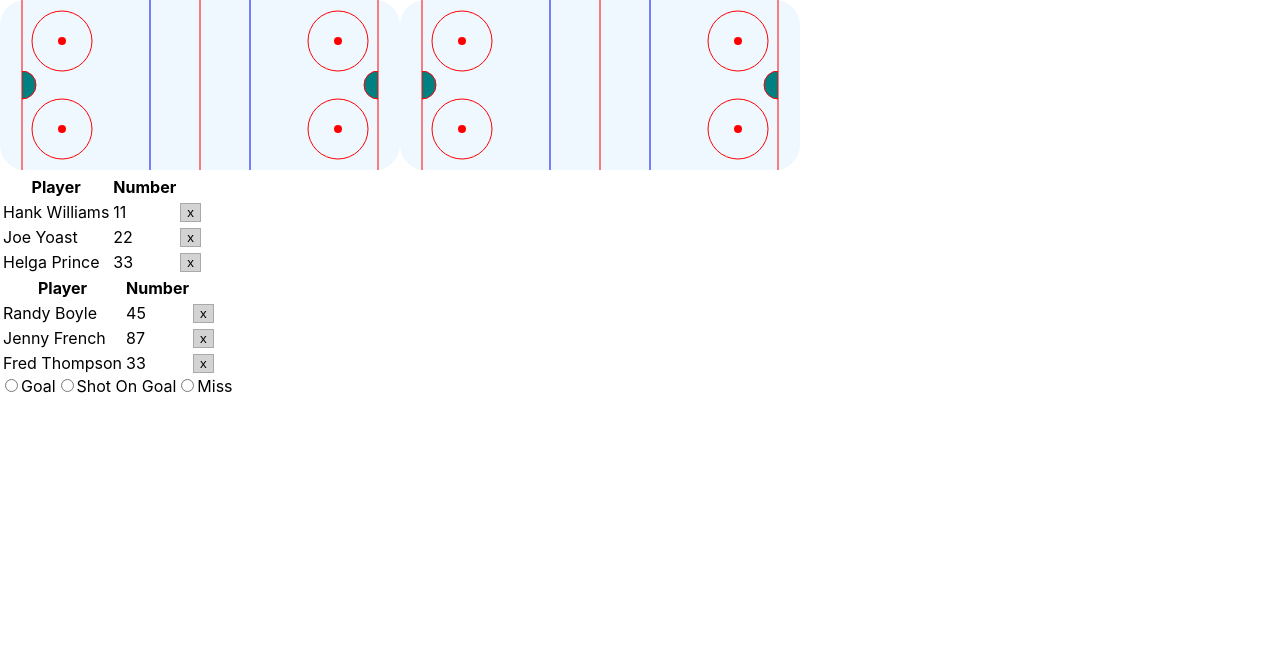
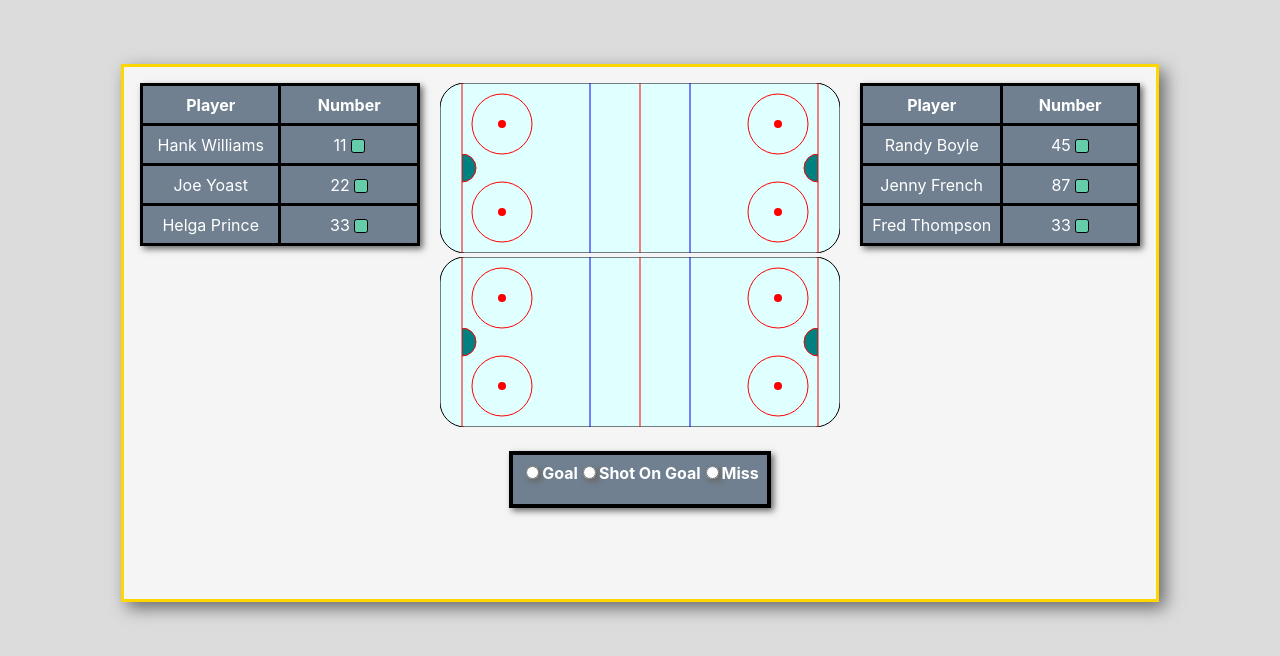
Before and after one commit to ck3130/live_stat_tracking, a React (Create React App) app: page / in a window 1280 px wide. Shown: the top 656 px of the page. Built offline with nearby package versions, Linux system fonts and the light colour scheme.

Commit message:
different shot outcomes show diff colors

```diff
--- a/src/App.css
+++ b/src/App.css
@@ -40,3 +40,36 @@
 .center {
   margin:auto;
 }
+
+.teamTableOne {
+  justify-self: end;
+}
+
+.teamTableTwo {
+  justify-self: start;
+}
+
+.statTracker {
+  justify-self: center;
+}
+
+.statDetailForm {
+  grid-row: 2 / 3;
+  grid-column: 1 / 4;
+  justify-self: center;
+}
+
+.main {
+  display:grid;
+  grid-template: repeat(2, 1fr) / 1fr 400px 1fr;
+  grid-gap:20px;
+  margin: auto;
+  margin-top: 4em;
+  min-width:800px;
+  max-width: 1000px;
+  height:500px;
+  padding:1em;
+  border:.2em solid gold;
+  background-color:whitesmoke;
+  box-shadow: .4em .4em 1em dimgrey;
+}
--- a/src/App.js
+++ b/src/App.js
@@ -6,12 +6,20 @@ import StatDetailForm from "./statDetailForm";
 
 function App() {
   return (
-    <>
-      <StatTracker />
-      <TeamForm team={ 'One' }/>
-      <TeamForm team={ 'Two' }/>
-      <StatDetailForm />
-    </>
+    <div className="main">
+      <div className="teamTableOne">
+        <TeamForm team={ 'One' }/>
+      </div>
+      <div className="statTracker">
+        <StatTracker />
+      </div>
+      <div className="teamTableTwo">
+        <TeamForm team={ 'Two' }/>
+      </div>
+      <div className="statDetailForm">
+        <StatDetailForm />
+      </div>
+    </div>
   );
 }
 
--- a/src/index.css
+++ b/src/index.css
@@ -1,5 +1,6 @@
 body {
   margin: 0;
+  background-color:gainsboro;
   font-family: -apple-system, BlinkMacSystemFont, 'Segoe UI', 'Roboto', 'Oxygen',
     'Ubuntu', 'Cantarell', 'Fira Sans', 'Droid Sans', 'Helvetica Neue',
     sans-serif;
--- a/src/rinkComponents.js
+++ b/src/rinkComponents.js
@@ -8,8 +8,9 @@ export default function RinkComponents(){
             <rect
                 x="0px" y="0px"
                 width="400px" height="170px"
-                fill="aliceblue"
+                fill="lightcyan"
                 rx="25px"
+                stroke="black"
             />
             {/* left goal crease */}
             <svg x="22px" y="71px">
--- /dev/null
+++ b/src/statDetailForm.css
@@ -0,0 +1,9 @@
+.statDetailForm {
+    height:25%;
+    padding:.5em;
+    border: .3em solid black;
+    color:white;
+    background-color: slategrey;
+    font-weight: bold;
+    box-shadow: .2em .2em .4em dimgrey;
+}
--- a/src/statDetailForm.js
+++ b/src/statDetailForm.js
@@ -1,5 +1,6 @@
 import React from "react";
 import { useStatistics } from "./statistic-hooks";
+import "./statDetailForm.css"
 
 export default function StatDetailForm() {
     const { selectStatDetail, statDetail } = useStatistics()
@@ -10,12 +11,12 @@ export default function StatDetailForm() {
 
     return (
         <form>
-            <input type="radio" name="goal" id="goalStat" value="goal" checked={"goal" === statDetail} onChange={changeSelected} />
-            <label for="goalStat">Goal</label>
-            <input type="radio" name="shotOnGoalStat" id="shotOnGoalStat" value="shotOnGoal" checked={"shotOnGoal" === statDetail} onChange={changeSelected}/>
-            <label for="shotOnGoalStat">Shot On Goal</label>
-            <input type="radio" name="miss" id="missStat" value="miss" checked={"miss" === statDetail} onChange={changeSelected}/>
-            <label for="missStat">Miss</label>
+            <input className="statDetailForm" type="radio" name="goal" id="goalStat" value="goal" checked={"goal" === statDetail} onChange={changeSelected} />
+            <label htmlFor="goalStat">Goal</label>
+            <input className="statDetailForm" type="radio" name="shotOnGoalStat" id="shotOnGoalStat" value="shotOnGoal" checked={"shotOnGoal" === statDetail} onChange={changeSelected}/>
+            <label htmlFor="shotOnGoalStat">Shot On Goal</label>
+            <input className="statDetailForm" type="radio" name="miss" id="missStat" value="miss" checked={"miss" === statDetail} onChange={changeSelected}/>
+            <label htmlFor="missStat">Miss</label>
         </form>
     )
 }
--- a/src/statTracker.js
+++ b/src/statTracker.js
@@ -1,4 +1,4 @@
-import React, { useRef } from "react";
+import React from "react";
 import { useStatistics } from './statistic-hooks';
 import WithRinkBuilder from './withRinkBuilder.js';
 import { RinkDiv } from "./rinkDiv.js"
@@ -10,16 +10,20 @@ export default function StatTracker() {
 
     const click = e => {
         let node = ref
-        let nodeStyle = window.getComputedStyle(node.current)
-        let mL = nodeStyle.getPropertyValue("margin-left")
-        let mT = nodeStyle.getPropertyValue("margin-Top")
-        trackStat(e.pageX-parseInt(mL), e.pageY-parseInt(mT))
+        let nodeRect = node.current.getBoundingClientRect()
+        let coordL = nodeRect.y
+        let coordT = nodeRect.x
+        trackStat(e.pageX-parseInt(coordT), e.pageY-parseInt(coordL))
     }
 
     return (
         <RinkDiv ref={ref}>
+            <div>
             <WithRinkBuilder id={"track"} onTrack={click}/>
+            </div>
+            <div>
             <WithRinkBuilder id={"display"} stats={statistics}/>
+            </div>
         </RinkDiv>
     )
 }
--- a/src/teamForm.js
+++ b/src/teamForm.js
@@ -11,7 +11,6 @@ export default function TeamForm({ team }) {
                 <tr>
                     <th>Player</th>
                     <th>Number</th>
-                    <th></th>
                 </tr>
             </thead>
             <tbody>
--- a/src/teamFormPlayerRow.css
+++ b/src/teamFormPlayerRow.css
@@ -1,9 +1,13 @@
 button{
-    border:.1em solid darkgray;
+    border:.1em solid;
+    border-radius: .2em;
+    height:1em;
+    width: 1em;
+    vertical-align: middle;
 }
 
 .playerSelectButton {
-    background-color:lightgray;
+    background-color:mediumaquamarine;
 }
 
 .playerSelectButton:hover {
@@ -13,3 +17,18 @@ button{
 .playerSelectButtonSelected {
     background-color: orange;
 }
+
+table {
+    text-align: center;
+    vertical-align: center;
+    border-collapse: collapse;
+    box-shadow: .2em .2em .4em dimgrey;
+}
+
+th, td {
+    border: .2em solid black;
+    width:150px;
+    height:35px;
+    color:white;
+    background-color: slategray;
+}
--- a/src/teamFormPlayerRow.js
+++ b/src/teamFormPlayerRow.js
@@ -16,17 +16,13 @@ export default function TeamFormPlayerRow({firstName, lastName, number, team}) {
     return(
         <tr>
             <td>{ firstName } { lastName }</td>
-            <td>{ number }</td>
-            <td>
-                <button
+            <td>{ number } <button
                     id={id}
                     type="button"
                     className={hasPlayerFocus === id ? "playerSelectButtonSelected" : "playerSelectButton"}
                     name="playerSelect"
                     onClick={select}
-                >
-                        x
-                </button>
+                />
             </td>
         </tr>
     );
--- a/src/withRinkBuilder.js
+++ b/src/withRinkBuilder.js
@@ -7,11 +7,17 @@ export default function WithRinkBuilder({
     stats=[],
     id
 }) {
+    const colorPicker = stat => {
+        let detail = stat.statDetail
+        if (detail === "goal") return "blue"
+        if (detail === "shotOnGoal") return "orange"
+        if (detail === "miss") return "red"
+    }
     return(
         <svg id={`rink${id}`} width="400px" height="170px" onClick={onTrack}>
             <RinkComponents />
             {stats.map((stat, i) =>
-            <circle key={i} cx={stat.x} cy={stat.y} r="4px" fill="orange" fillOpacity=".5"/>
+            <circle key={i} cx={stat.x} cy={stat.y} r="4px" fill={colorPicker(stat)} fillOpacity=".7 5"/>
             )}
         </svg>
     );
```
